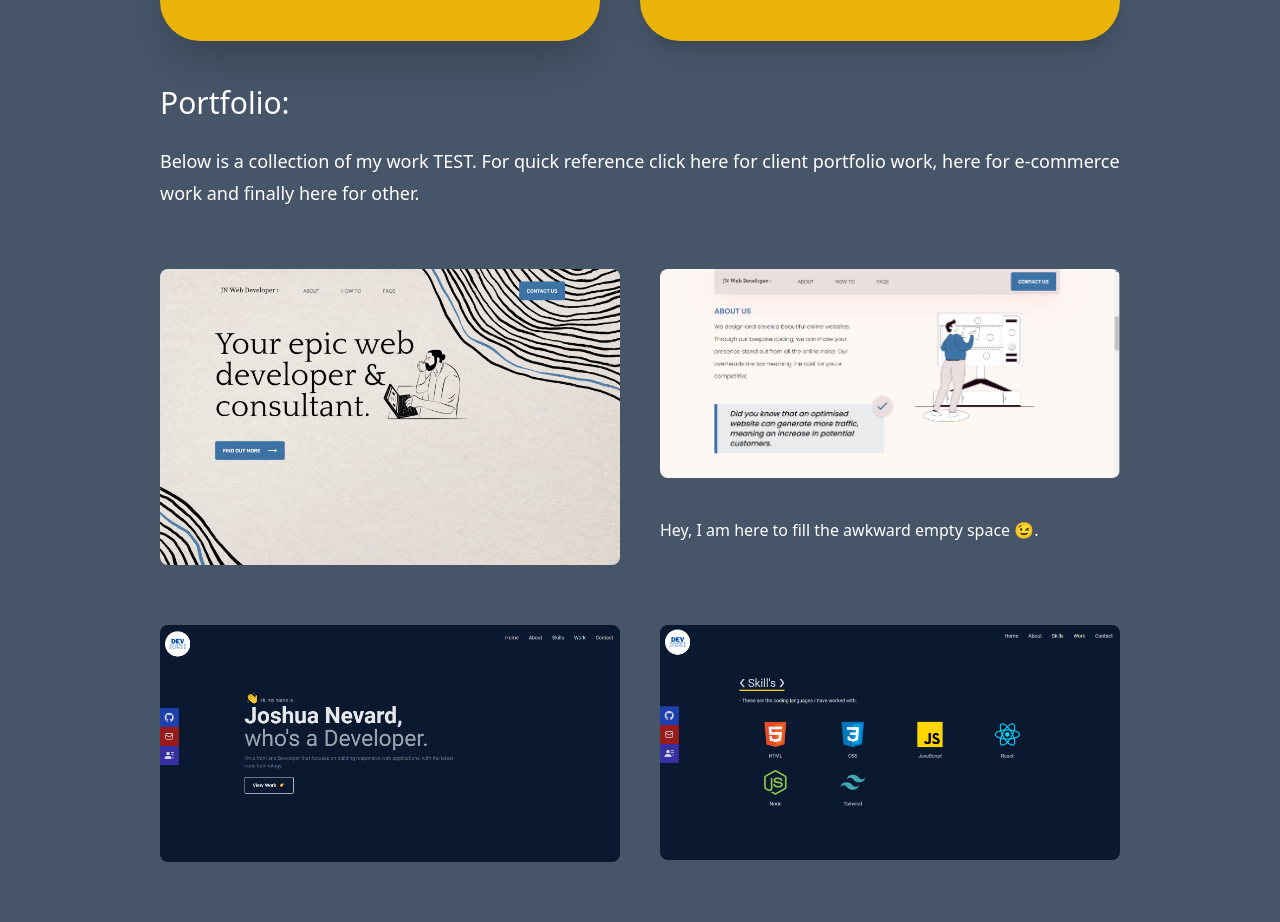
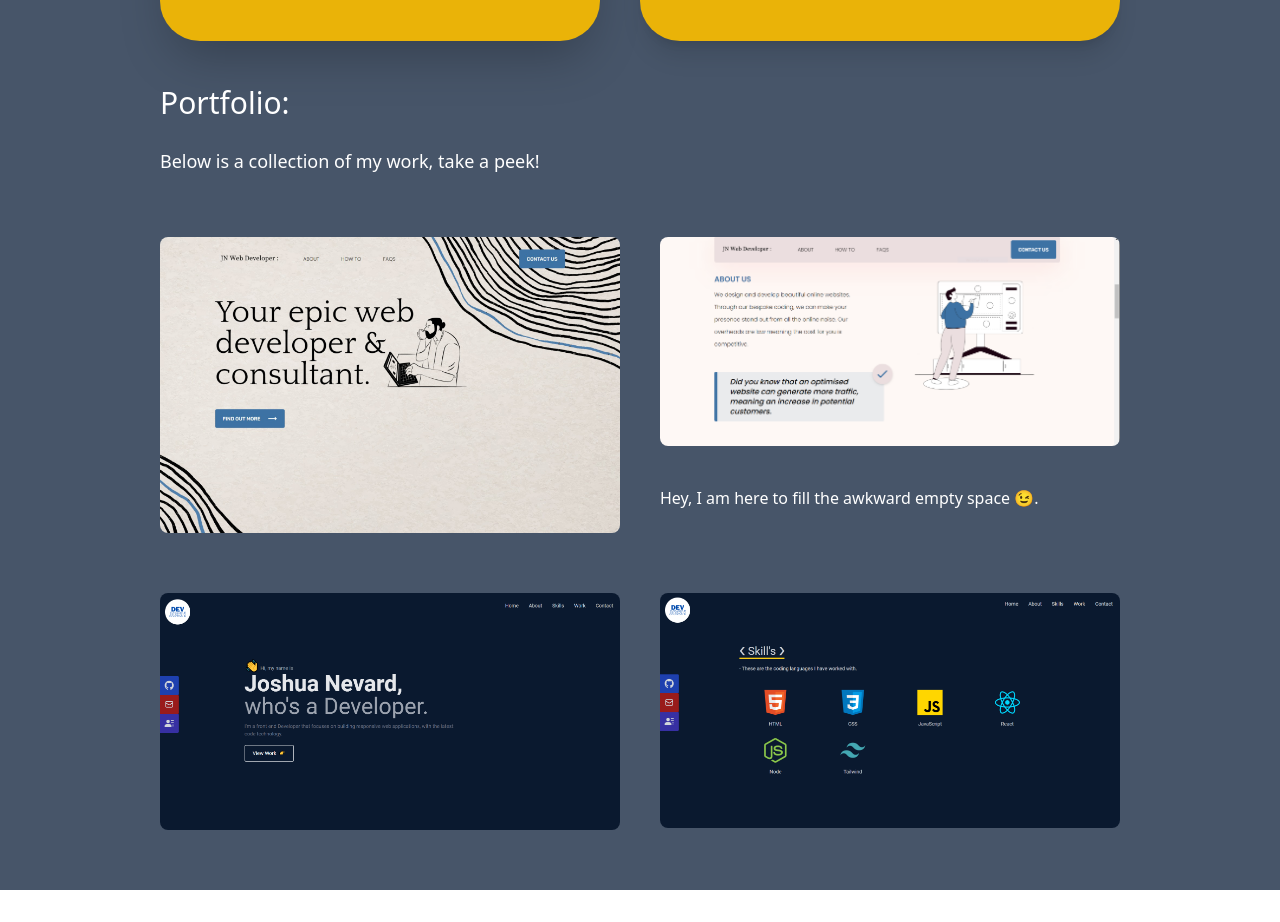
Before and after one commit to joshnev/client-portfolio, a Next.js app: page / in a window 1280 px wide. Shown: the part 1596-2518 px from the top of the page. After the commit the page ends 2486 px from the top, so only its background shows below. Built offline with nearby package versions, Linux system fonts and the light colour scheme; a web font is replaced by a local one.

Commit message:
backup commit

```diff
--- a/pages/index.js
+++ b/pages/index.js
@@ -157,9 +157,7 @@ export default function Home() {
               <h3 className="text-3xl py-1 text-white">Portfolio:</h3>
 
               <p className=" text-white text-lg py-5 leading-8">
-                Below is a collection of my work TEST. For quick reference click
-                here for client portfolio work, here for e-commerce work and
-                finally here for other.
+                Below is a collection of my work, take a peek!
               </p>
             </div>
             <div className="flex flex-col gap-[40px] py-[40px] lg:flex-row lg:flex-wrap justify-center">
```
